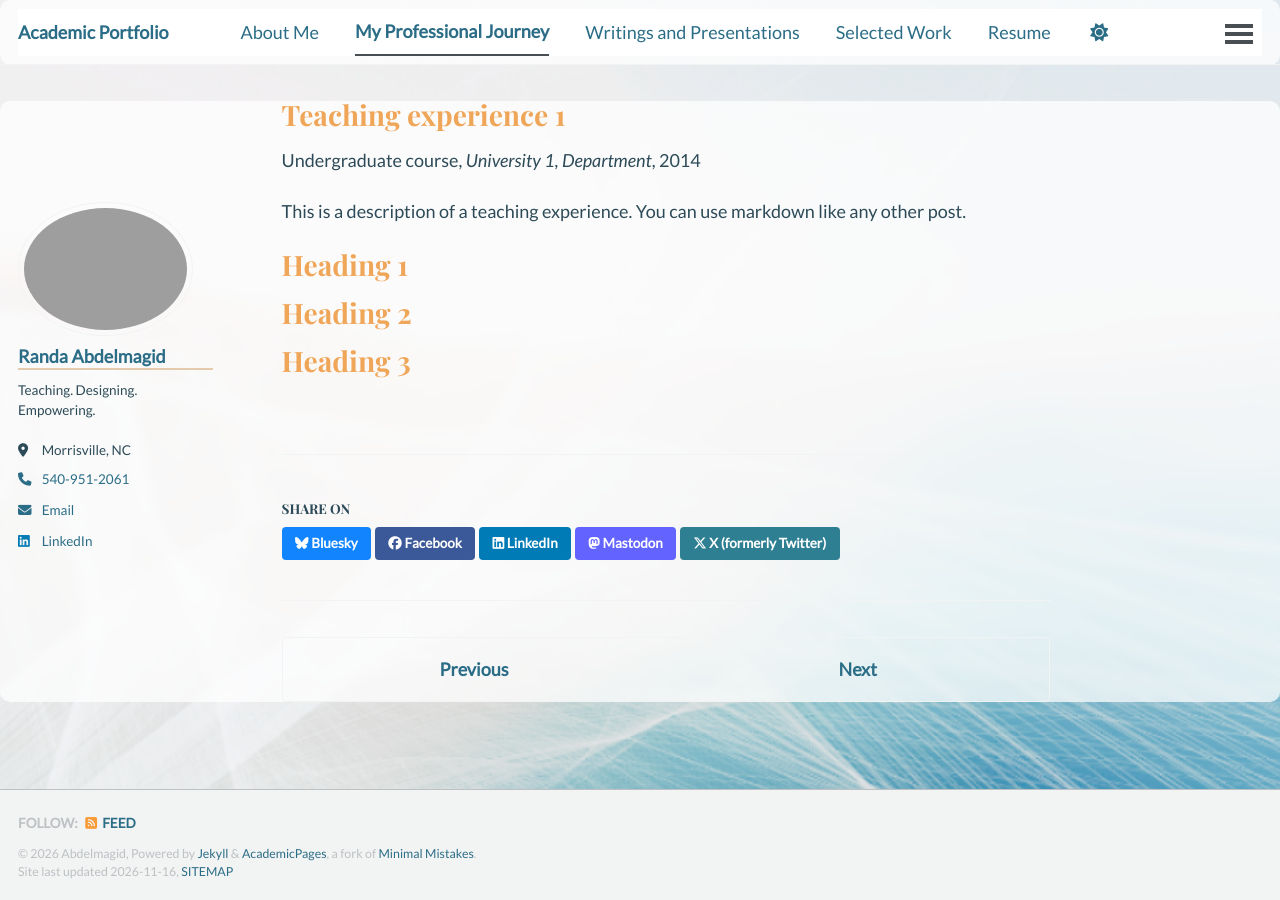
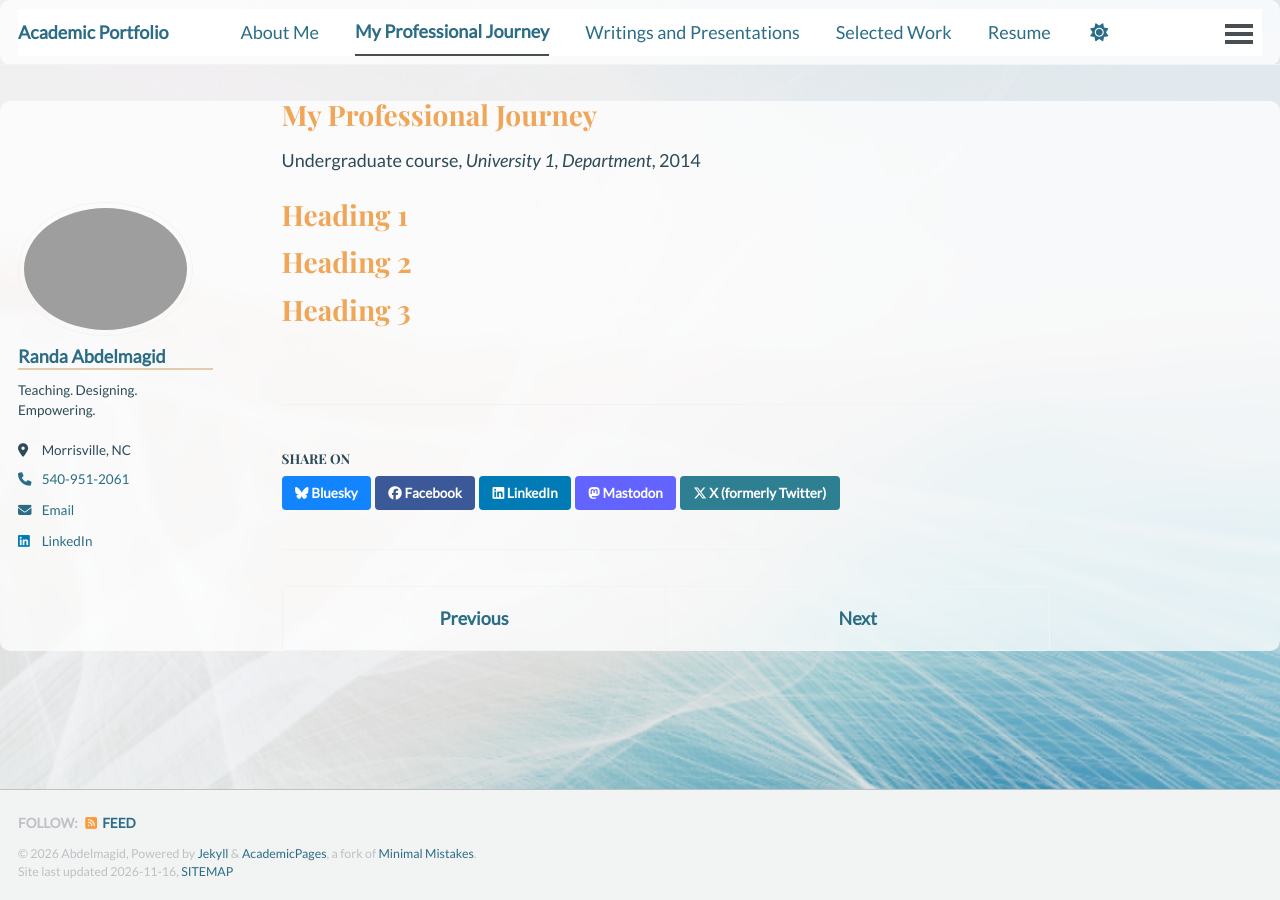
Before and after one commit to rfabdelmagid/rfabdelmagid.github.io, a Jekyll site: the page built from _teaching/2014-spring-teaching-1.md, in a window 1280 px wide. Built offline with Jekyll 4.4.1, drawn with Linux system fonts in a browser that asks for light colours; a script bundle is joined from its source files by our own code; a style sheet for code colours, icons or effects is not loaded.

Commit message:
Update 2014-spring-teaching-1.md

```diff
--- a/_teaching/2014-spring-teaching-1.md
+++ b/_teaching/2014-spring-teaching-1.md
@@ -1,5 +1,5 @@
 ---
-title: "Teaching experience 1"
+title: "My Professional Journey"
 collection: teaching
 type: "Undergraduate course"
 permalink: /teaching/2014-spring-teaching-1
@@ -7,8 +7,6 @@ venue: "University 1, Department"
 date: 2014-01-01
 location: "City, Country"
 ---
-
-This is a description of a teaching experience. You can use markdown like any other post.
 
 Heading 1
 ======
```
